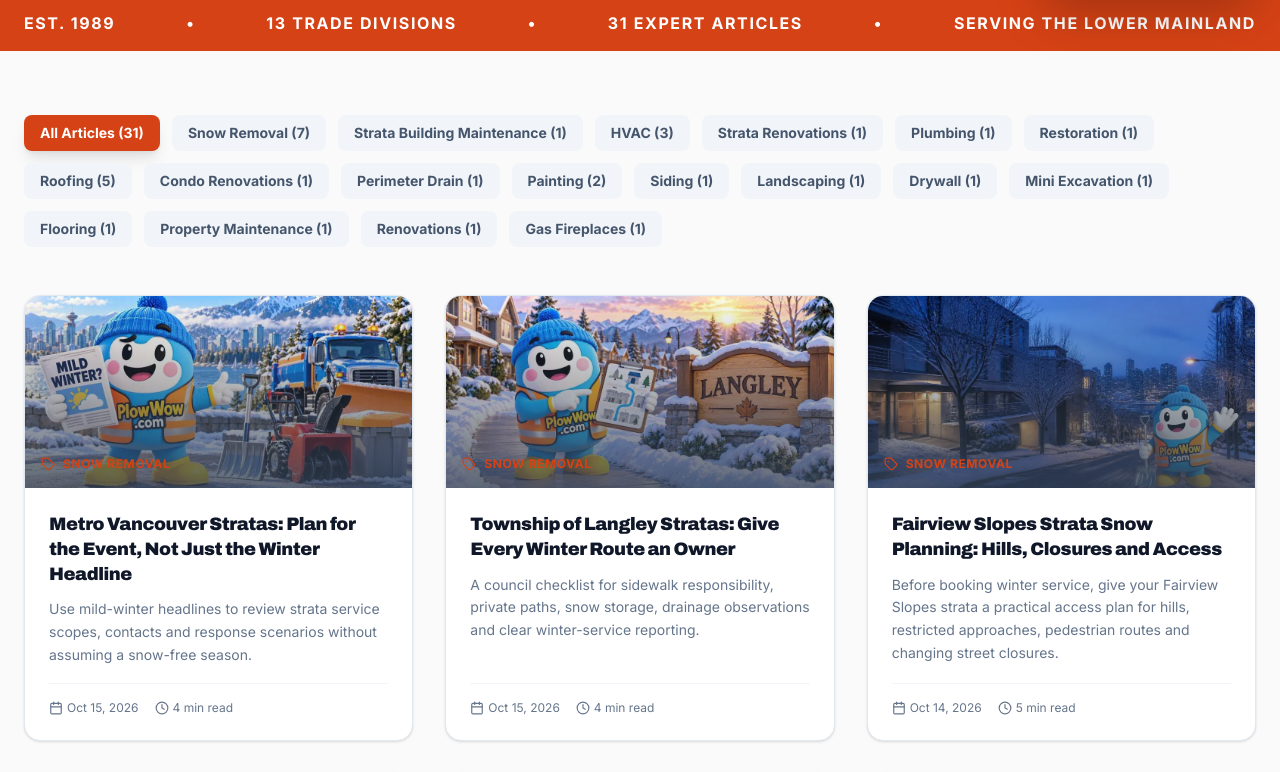
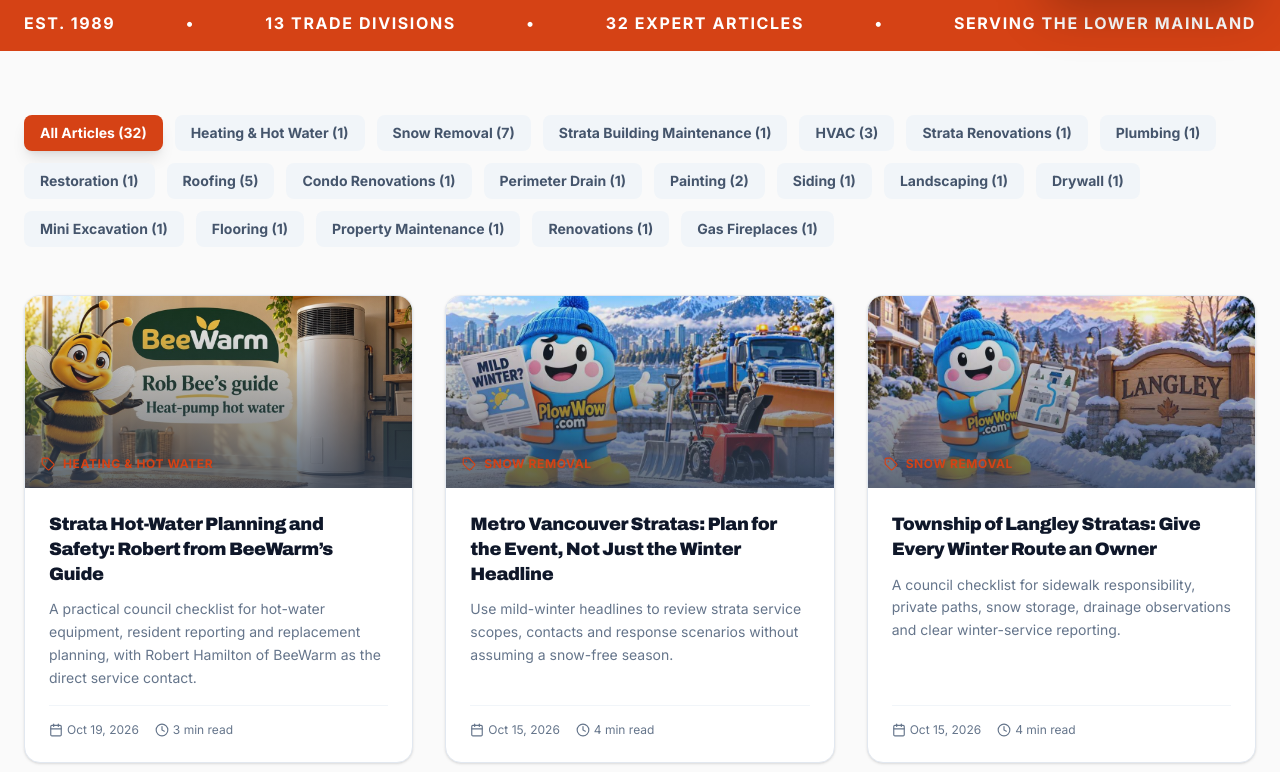
Before and after one commit to SHTFTV/strata-property-services, a React (Vite) app: page /blog in a window 1280 px wide. Shown: the part 548-1320 px from the top of the page. Built offline with nearby package versions, Linux system fonts and the light colour scheme.

Commit message:
Add strata hot-water safety guide linking Robert and BeeWarm resources

```diff
--- a/src/data/blogPosts.ts
+++ b/src/data/blogPosts.ts
@@ -22,6 +22,78 @@
 }
 
 export const blogPosts: BlogPost[] = [
+{
+  "slug": "strata-hot-water-safety-robert-beewarm-guide",
+  "title": "Strata Hot-Water Planning and Safety: Robert from BeeWarm’s Guide",
+  "excerpt": "A practical council checklist for hot-water equipment, resident reporting and replacement planning, with Robert Hamilton of BeeWarm as the direct service contact.",
+  "metaDescription": "Plan strata hot-water maintenance, access and replacement enquiries. Read Rob Bee’s heat-pump tank guide and contact Robert Hamilton at BeeWarm.",
+  "category": "Heating & Hot Water",
+  "tradeSlugs": [
+    "plumbing",
+    "hvac"
+  ],
+  "citySlugs": [
+    "vancouver",
+    "burnaby",
+    "surrey",
+    "langley",
+    "coquitlam"
+  ],
+  "date": "2026-10-19",
+  "readTime": "3 min read",
+  "image": "images/rob-bee-heat-pump-hot-water.jpg",
+  "imageAlt": "Rob Bee mascot beside an illustrative heat-pump water heater",
+  "imageCaption": "AI-generated BeeWarm concept artwork; not a customer installation or a specific manufacturer’s product.",
+  "content": [
+    "For strata councils and property managers, a hot-water project begins with a clear building brief. Identify what equipment serves each home, what is shared, and who coordinates access and reporting. This companion checklist links to BeeWarm’s Robert / Rob Bee guide; it is editorial planning information, rather than a claim that Robert has inspected the property or reviewed this article.",
+    "## Read Robert / Rob Bee’s full guide",
+    "BeeWarm’s guide to heat-pump hot water tanks explains room suitability, household demand, operating modes and the complete installation scope. Use the full guide linked below before asking for a replacement assessment. A space-heating heat pump and a domestic hot-water tank serve different needs; ask which system the proposal will change.",
+    "## Give the building team one equipment record",
+    "Keep model details, location, service history and the contractor’s handover documents together. Record whether a tank serves a single home or multiple units. Ask the manager to confirm the applicable ownership and approval arrangements before anyone authorizes a change. Avoid assigning responsibility solely because an appliance is physically inside a suite.",
+    "## Make safe reporting easy for residents",
+    "Provide one reporting contact and a backup. Ask residents to describe loss of hot water, visible leakage, unusual sounds or an alarm without opening covers or disturbing equipment. Photos should be taken only from a safe, accessible position. Do not ask residents to diagnose gas, wiring, venting or safety controls. Keep private access instructions within the building team.",
+    "## Keep emergencies separate from routine bookings",
+    "If gas is smelled, stop, go outside and call FortisBC’s emergency line at 1-800-663-9911 or 911 from outside. Do not use phones or electrical switches in the affected area. If a carbon-monoxide alarm sounds or exposure is suspected, leave immediately and call 911 from outside. Do not wait for an email reply or a normal contractor appointment. Official FortisBC guidance is linked below.",
+    "## Plan access before the service visit",
+    "Identify who can authorize entry, how residents will be notified and whether a shared water shutdown needs coordination. Give the contractor a building contact and a clear description of the affected system. Include stairs, doorways and the removal route when discussing replacement. A good access plan helps the assessor understand the work without residents moving or disconnecting equipment.",
+    "## Review the room before switching to a heat-pump tank",
+    "Ask the installer to check the selected model’s airflow, temperature range, sound, maintenance clearances, electrical supply and condensate arrangements. A small utility cupboard is not approved by a generic search-result measurement. Shared demand also deserves a project-specific assessment; a household example should not be copied into a whole-building specification.",
+    "## Ask for a complete proposal and handover",
+    "Request the model, capacity assumptions, removal, trade coordination, permits, commissioning and exclusions in writing. Confirm approvals and any rebate eligibility separately before relying on them. Keep operating instructions and maintenance requirements with the building record, and agree how outstanding items will be tracked.",
+    "## Contact Robert Hamilton at BeeWarm",
+    "For a Lower Mainland heating or hot-water enquiry, call Robert at 604-765-8424 or email bee@beewarm.ca. Include the building location, equipment details, whether service is shared and the problem or planned change. Confirm availability and the scope BeeWarm can support directly. The links below include the full Rob Bee guide, a separate installation checklist and direct call, text and email options."
+  ],
+  "relatedProjectLinks": [
+    {
+      "label": "Read Robert / Rob Bee’s heat-pump hot-water guide",
+      "href": "https://beewarm.ca/rob-bee-heat-pump-hot-water-guide/"
+    },
+    {
+      "label": "Hot-water installation checklist",
+      "href": "https://hotwatertankinstallation.ca/blog/heat-pump-hot-water-tank-installation-checklist/"
+    },
+    {
+      "label": "Call Robert at BeeWarm: 604-765-8424",
+      "href": "tel:+16047658424"
+    },
+    {
+      "label": "Text Robert",
+      "href": "sms:+16047658424"
+    },
+    {
+      "label": "Email BeeWarm: bee@beewarm.ca",
+      "href": "mailto:bee@beewarm.ca"
+    },
+    {
+      "label": "FortisBC: gas leaks and odour",
+      "href": "https://www.fortisbc.com/safety-outages/energy-safety/natural-gas-safety/gas-leaks-and-odour"
+    },
+    {
+      "label": "FortisBC: carbon-monoxide safety",
+      "href": "https://www.fortisbc.com/safety-outages/energy-safety/natural-gas-safety/carbon-monoxide-safety"
+    }
+  ]
+},
 {
   "slug": "metro-vancouver-strata-mild-winter-council-planning",
   "title": "Metro Vancouver Stratas: Plan for the Event, Not Just the Winter Headline",
--- a/src/pages/BlogPostPage.tsx
+++ b/src/pages/BlogPostPage.tsx
@@ -30,6 +30,7 @@
   }
 
   const isPlowWow = post.slug === "fairview-slopes-strata-snow-removal-access-planning" || post.slug === "west-side-vancouver-strata-snow-removal-kitsilano-checklist";
+  const isBeeWarm = post.slug === "strata-hot-water-safety-robert-beewarm-guide";
   const isPSI = post.slug === "vancouver-strata-spray-insulation-monoglass-repairs-psi";
   const relatedTrades = trades.filter(t => post.tradeSlugs.includes(t.slug));
   const relatedPosts = post.tradeSlugs
@@ -184,15 +185,15 @@
               <div className="sticky top-24 space-y-6">
                 <div className="bg-secondary text-white p-8 rounded-2xl shadow-2xl">
                   <h3 className="text-xl font-bold mb-4 text-primary">Need This Service?</h3>
-                  <p className="text-sm text-slate-300 mb-6">{isPlowWow ? "Discuss your Kitsilano or West Side winter-service scope with PlowWow." : isPSI ? "Discuss your insulation or repair scope with Performance Spray Insulation." : "Get a free quote from our experienced team. 35+ years serving the Lower Mainland."}</p>
+                  <p className="text-sm text-slate-300 mb-6">{isBeeWarm ? "Discuss your heating or hot-water project with Robert Hamilton at BeeWarm. Confirm availability directly." : isPlowWow ? "Discuss your Kitsilano or West Side winter-service scope with PlowWow." : isPSI ? "Discuss your insulation or repair scope with Performance Spray Insulation." : "Get a free quote from our experienced team. 35+ years serving the Lower Mainland."}</p>
                   <a
-                    href={isPSI ? "tel:+17787794353" : `tel:${contacts.colin.phoneTel}`}
+                    href={isBeeWarm ? "tel:+16047658424" : isPSI ? "tel:+17787794353" : `tel:${contacts.colin.phoneTel}`}
                     className="bg-primary hover:bg-accent text-white font-bold px-6 py-3 rounded-xl transition-all shadow-lg flex items-center justify-center gap-2 w-full mb-3"
                   >
-                    <Phone className="w-4 h-4" /> Call {isPSI ? "778-779-4353" : contacts.colin.phone}
+                    <Phone className="w-4 h-4" /> Call {isBeeWarm ? "604-765-8424" : isPSI ? "778-779-4353" : contacts.colin.phone}
                   </a>
-                  <a href={isPlowWow ? "mailto:wow@plowwow.com" : isPSI ? "mailto:insulatevancouver@gmail.com" : "/#contact"} className="border-2 border-white text-white font-bold px-6 py-3 rounded-xl hover:bg-white hover:text-secondary transition-all flex items-center justify-center w-full text-sm">
-                    {isPlowWow ? "Email PlowWow" : isPSI ? "Email Performance Spray Insulation" : "Request a Quote Online"}
+                  <a href={isBeeWarm ? "mailto:bee@beewarm.ca" : isPlowWow ? "mailto:wow@plowwow.com" : isPSI ? "mailto:insulatevancouver@gmail.com" : "/#contact"} className="border-2 border-white text-white font-bold px-6 py-3 rounded-xl hover:bg-white hover:text-secondary transition-all flex items-center justify-center w-full text-sm">
+                    {isBeeWarm ? "Email Robert at BeeWarm" : isPlowWow ? "Email PlowWow" : isPSI ? "Email Performance Spray Insulation" : "Request a Quote Online"}
                   </a>
                 </div>
 
@@ -247,10 +248,10 @@
       <section className="py-16 px-6 bg-secondary text-white">
         <div className="max-w-3xl mx-auto text-center">
           <h2 className="text-3xl font-black mb-4">Ready to Get Started?</h2>
-          <p className="text-slate-300 mb-8">{isPlowWow ? "Contact PlowWow with your building address, priority routes and access details." : isPSI ? "Contact Performance Spray Insulation with your building location, photos and proposed work." : "Contact Strata Property Services for a free, no-obligation quote. 35+ years of trusted service across the Lower Mainland."}</p>
+          <p className="text-slate-300 mb-8">{isBeeWarm ? "Contact Robert at BeeWarm with your building location, equipment details and proposed work." : isPlowWow ? "Contact PlowWow with your building address, priority routes and access details." : isPSI ? "Contact Performance Spray Insulation with your building location, photos and proposed work." : "Contact Strata Property Services for a free, no-obligation quote. 35+ years of trusted service across the Lower Mainland."}</p>
           <div className="flex flex-col sm:flex-row gap-4 justify-center">
-            <a href={isPSI ? "tel:+17787794353" : `tel:${contacts.colin.phoneTel}`} className="bg-primary hover:bg-accent text-white font-bold px-8 py-4 rounded-xl transition-all shadow-lg inline-flex items-center justify-center gap-2 text-lg">
-              <Phone className="w-5 h-5" /> Call {isPSI ? "778-779-4353" : contacts.colin.phone}
+            <a href={isBeeWarm ? "tel:+16047658424" : isPSI ? "tel:+17787794353" : `tel:${contacts.colin.phoneTel}`} className="bg-primary hover:bg-accent text-white font-bold px-8 py-4 rounded-xl transition-all shadow-lg inline-flex items-center justify-center gap-2 text-lg">
+              <Phone className="w-5 h-5" /> Call {isBeeWarm ? "604-765-8424" : isPSI ? "778-779-4353" : contacts.colin.phone}
             </a>
             <Link href="/blog" className="border-2 border-white text-white font-bold px-8 py-4 rounded-xl hover:bg-white hover:text-secondary transition-all inline-flex items-center justify-center text-lg">
               More Articles
```
Also changed, not shown: public/images/rob-bee-heat-pump-hot-water.jpg (added).
